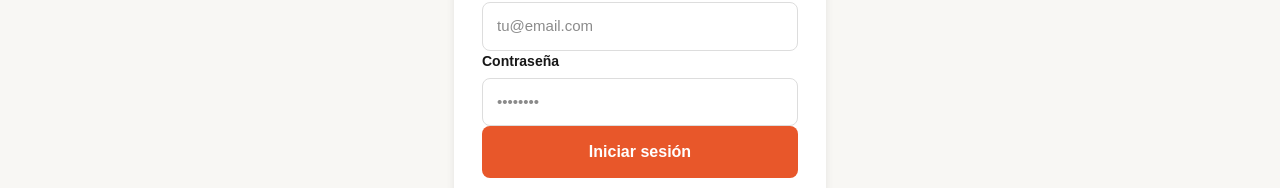
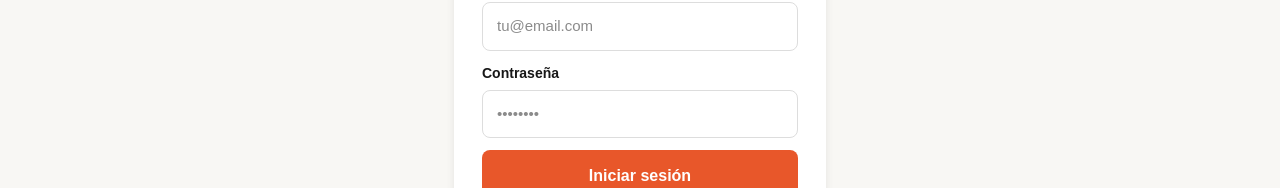
Before and after one commit to LifestyleTravel26/lifestyle-travel, a Next.js app in the folder lifestyle-travel/: page /login in a window 1280 px wide. Shown: the part 525-713 px from the top of the page. Built offline with nearby package versions, Linux system fonts and the light colour scheme.

Commit message:
Fix input margin

```diff
--- a/lifestyle-travel/components/auth/login-form.tsx
+++ b/lifestyle-travel/components/auth/login-form.tsx
@@ -11,7 +11,7 @@ const inputStyle: React.CSSProperties = {
   borderRadius: '8px',
   border: '1px solid #ddd',
   fontSize: '15px',
-  marginBottom: '0px',
+  marginBottom: '12px',
   boxSizing: 'border-box',
 };
 
```
